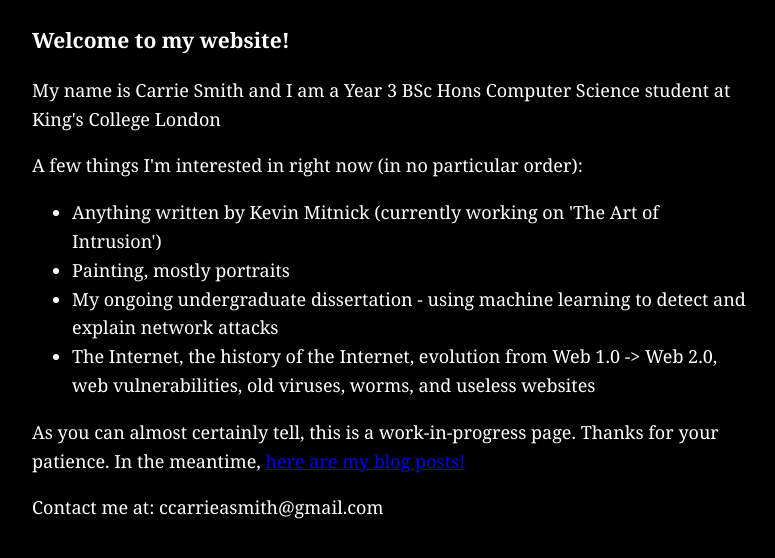
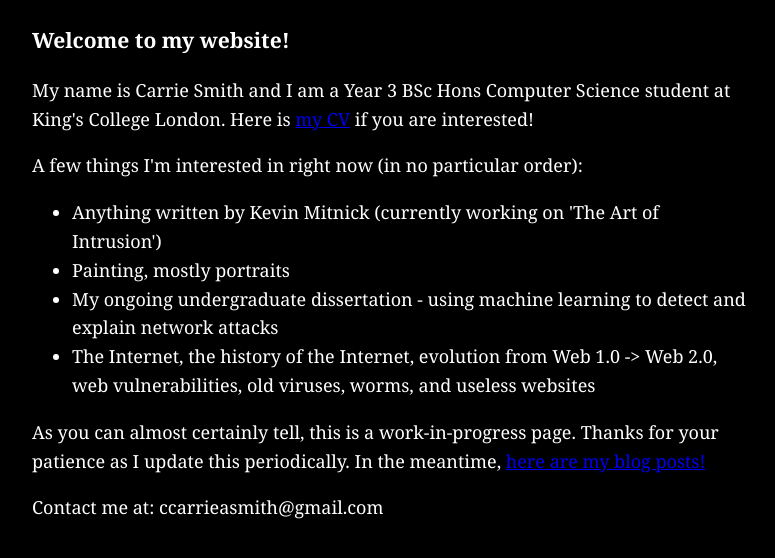
Before and after one commit to sm11th/personal-site, a plain HTML site: page index.html in a window 1280 px wide. Shown: the whole page, without its empty margins (248-1023 px from the left). Drawn offline with Linux system fonts and the light colour scheme.

Commit message:
add CV and link

```diff
--- a/index.html
+++ b/index.html
@@ -13,7 +13,8 @@ King’s College London">
 
 <body>
     <h3>Welcome to my website!</h4>
-    <p>My name is Carrie Smith and I am a Year 3 BSc Hons Computer Science student at King's College London</p>
+    <p> My name is Carrie Smith and I am a Year 3 BSc Hons Computer Science student at King's College London. Here is <a href="27.02.24CV.pdf">my CV</a> if you are interested!
+</p>
     <p>A few things I'm interested in right now (in no particular order):</p>
     <ul>
         <li>Anything written by Kevin Mitnick (currently working on 'The Art of Intrusion')</li>
@@ -22,7 +23,8 @@ King’s College London">
         <li>The Internet, the history of the Internet, evolution from Web 1.0 -> Web 2.0, web vulnerabilities, old viruses, worms, and useless websites</li>
     </ul>
     </div>
-    <p>As you can almost certainly tell, this is a work-in-progress page. Thanks for your patience. In the meantime, <a href="blogs.html">here are my blog posts!</a></p>
+    <p>As you can almost certainly tell, this is a work-in-progress page. Thanks for your patience as I update this periodically. In the meantime, <a
+href="blogs.html">here are my blog posts!</a></p>
     <p>Contact me at: ccarrieasmith@gmail.com</p>
 </body>
 </html>
```
Also changed, not shown: 1 other file.
